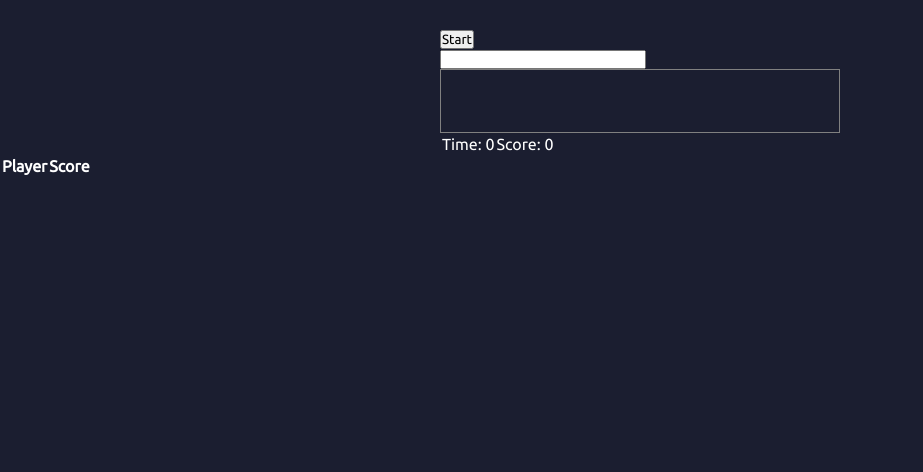
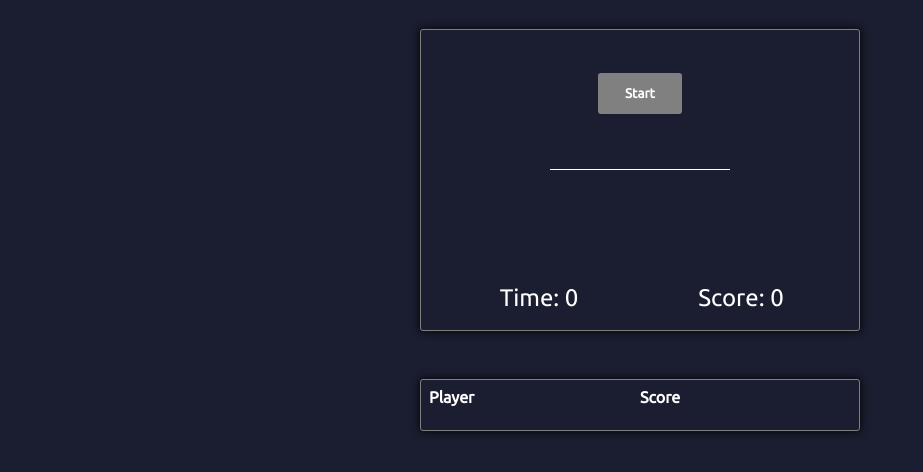
Before and after one commit to bwattle/TypeRacerByRainHolloway, a plain HTML site: page index.html in a window 1280 px wide. Shown: the part 72-544 px from the top of the page, without its empty margins (0-923 px from the left). Drawn offline with Linux system fonts and the light colour scheme.

Commit message:
Update style.css

```diff
--- a/style.css
+++ b/style.css
@@ -24,26 +24,57 @@ header {
     color: black;
 }
 
-.green-border {
-    border: 1px solid #9dff82;
-    color: black;
+.red-text {
+    color: red;
 }
 
-.red-border {
-    border: 1px solid #ff8e8e;
-    color: black;
+.main-container {
+    width: 27.5em;
+    margin: auto;
 }
 
 .game {
-    width: 25em;
+    border: 1px solid grey;
+    border-radius: 3px;
+    padding: 1em;
+    box-shadow: 0 0 10px black;
+}
+
+#start-button {
+    display: block;
+    margin: 2em auto;
+    border: none;
+    background-color: grey;
+    color: white;
+    font-weight: bold;
+    padding: 1em 2em;
+    border-radius: 3px;
+    transition: all 0.3s ease;
+}
+
+#start-button:hover {
+    color: black;
+    background-color: white;
+}
+
+#user-in {
+    display: block;
     margin: auto;
+    outline: none;
+    background-color: inherit;
+    border: none;
+    border-bottom: 1px solid white;
+    color: white;
+    max-width: 7.5em;
+    text-align: center;
+    font-size: 1.5em;
 }
 
 #word-bank {
-    border: 1px grey solid;
     width: 100%;
     min-height: 4em;
     text-align: center;
+    margin: 1.5em 0;
 }
 
 #word-bank td {
@@ -52,11 +83,54 @@ header {
 }
 
 #word-bank td:nth-child(2) {
-    font-size: 2em;
+    font-size: 1.5em;
 }
 
-#highscore {
-    margin-top: 3em;
+#score-table {
     text-align: center;
     width: 100%;
+    font-size: 1.5em;
 }
+
+#score-table td{
+    width: 50%;
+}
+
+.highscore {
+    margin-top: 3em;
+    border: 1px solid grey;
+    border-radius: 3px;
+    padding: 0.5em;
+    box-shadow: 0 0 10px black;
+}
+
+#highscore-table {
+    text-align: center;
+    width: 100%;
+    border-collapse: collapse;
+}
+
+#highscore-table td, th {
+    width: 50%;
+    text-align: left;
+}
+
+#highscore-table th {
+    padding-bottom: 1em;
+}
+
+#highscore-table td {
+    padding: 0.1em;
+}
+
+#highscore-table td:first-child {
+    border-radius: 3px 0 0 3px;
+}
+
+#highscore-table td:last-child {
+    border-radius: 0 3px 3px 0;
+}
+
+#highscore-table tr:nth-child(even){
+    background-color: #636363;
+}
```
